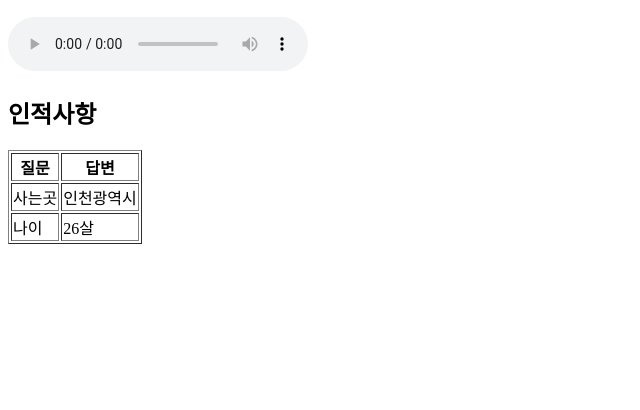
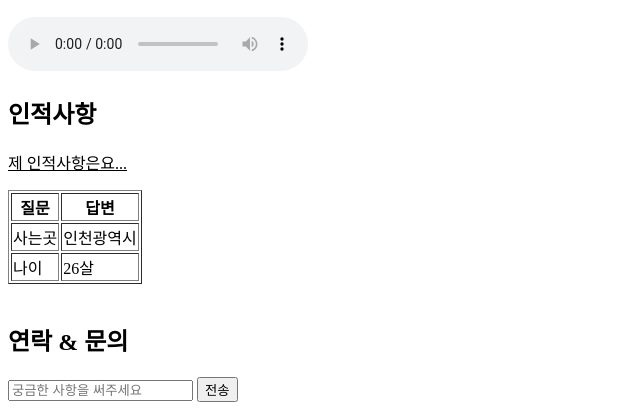
Before and after one commit to khye97/Noona-HTML-CSS, a plain HTML site: page index.html in a window 1280 px wide. Shown: the part 730-1140 px from the top of the page, without its empty margins (0-640 px from the left). Before the commit the page ends 982 px from the top, so only its background shows below. Drawn offline with Linux system fonts and the light colour scheme.

Commit message:
연락, 문의 작성

```diff
--- a/index.html
+++ b/index.html
@@ -29,6 +29,7 @@
   <br>
 
   <h2>인적사항</h2>
+  <p><u>제 인적사항은요...</u></p>
   <table border="1px">
     <tr>
       <th>질문</th>
@@ -43,5 +44,10 @@
       <td>26살</td>
     </tr>
   </table>
+  <br>
+
+  <h2>연락 & 문의</h2>
+  <input type="text" placeholder="궁금한 사항을 써주세요">
+  <button type="button">전송</button>
 </body>
 </html>
```
